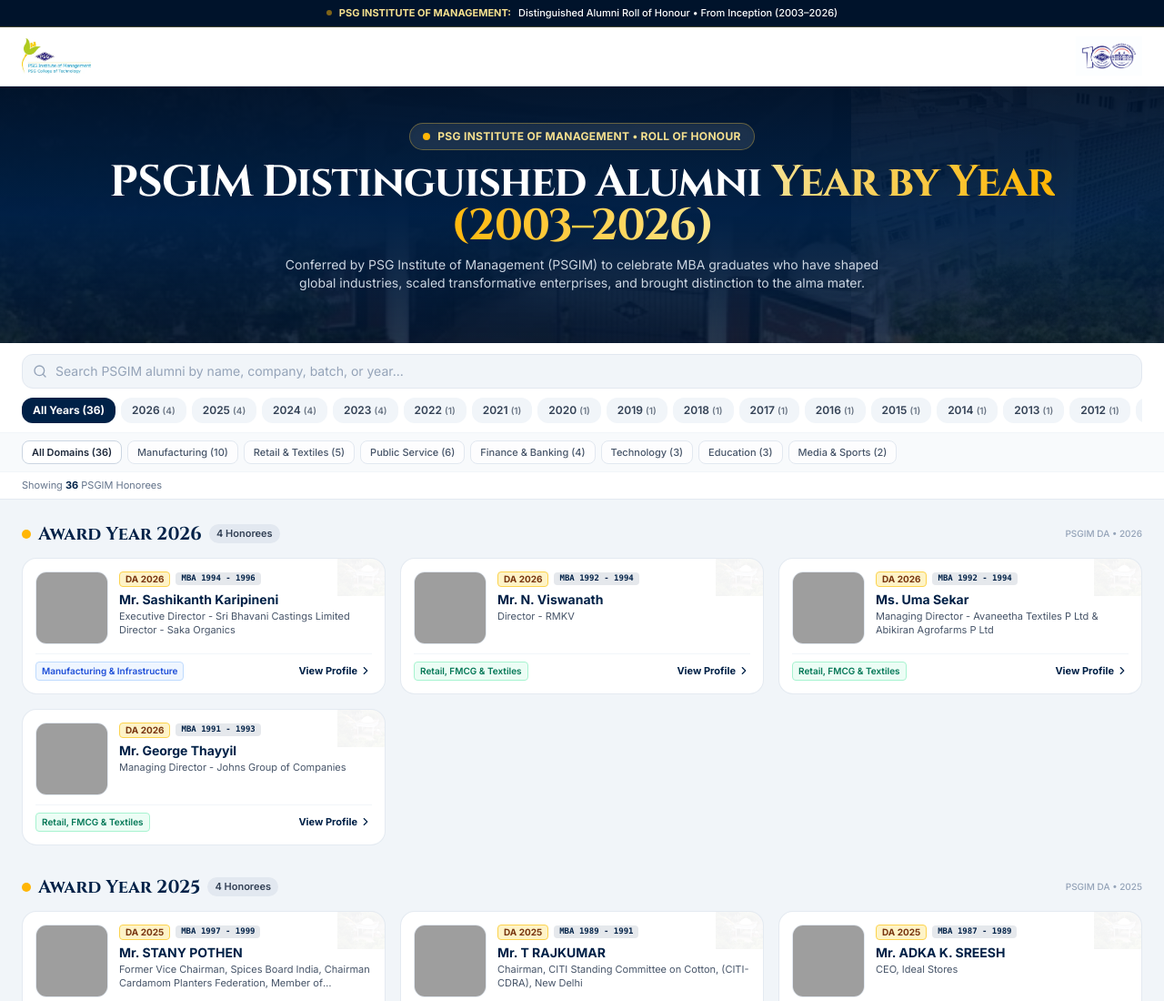
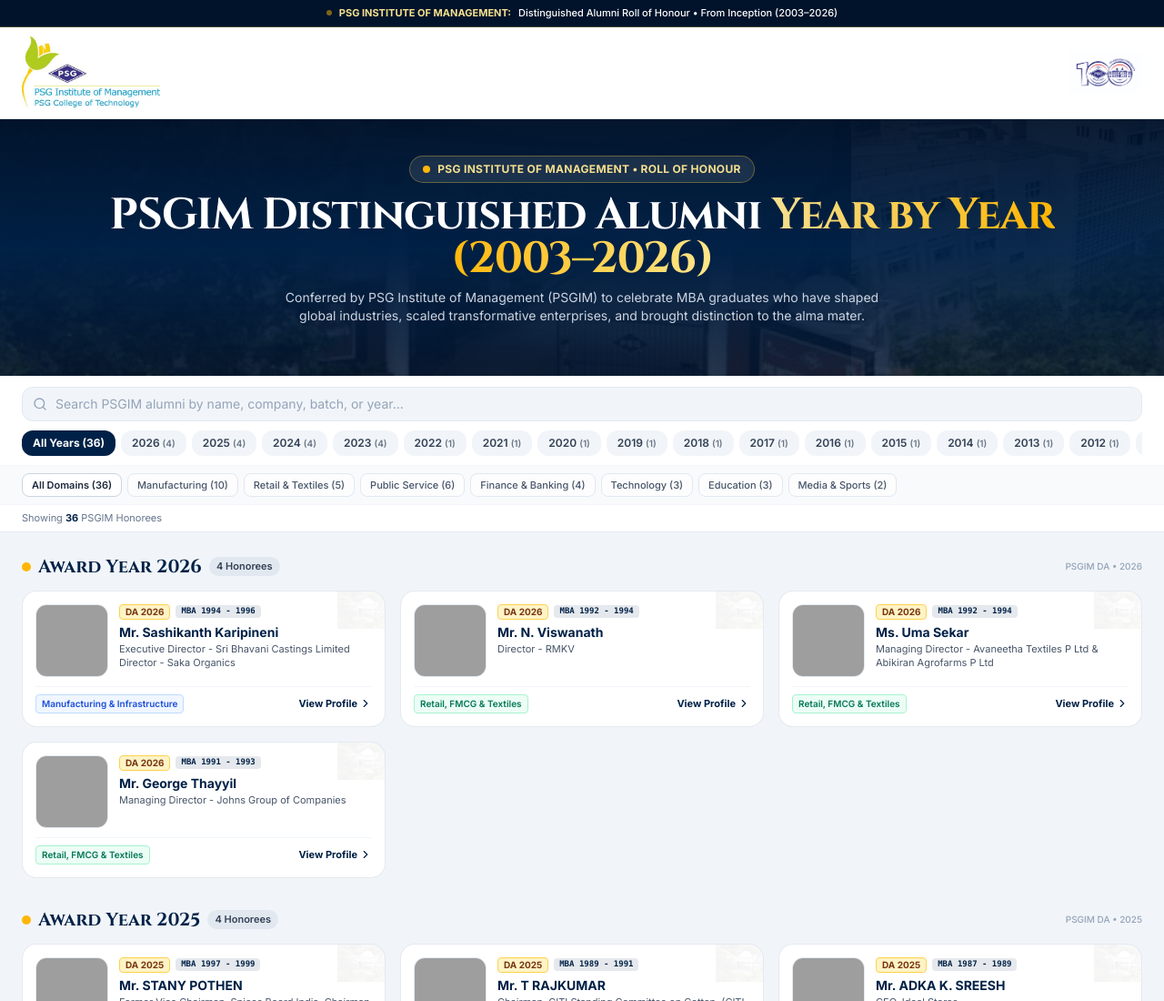
Before and after one commit to devvv555/jarvis-cloud, a plain HTML site: page psg/index.html in a window 1280 px wide. Shown: the top 1100 px of the page at 91% size. Drawn offline with nearby package versions, Linux system fonts and the light colour scheme; grey boxes are pictures that could not be loaded; a web font is replaced by a local one.

Commit message:
Enlarge PSGIM official logo and Centenary logo in header

```diff
--- a/psg/index.html
+++ b/psg/index.html
@@ -80,7 +80,7 @@
 
   <!-- MAIN NAVIGATION BAR (PSGIM & PSGMAA) -->
   <header class="sticky top-0 z-40 bg-white/95 backdrop-blur-md border-b border-slate-200/90 shadow-xs">
-    <div class="max-w-7xl mx-auto px-3 sm:px-6 h-16 sm:h-18 flex items-center justify-between gap-2">
+    <div class="max-w-7xl mx-auto px-3 sm:px-6 h-[80px] sm:h-[100px] flex items-center justify-between gap-3">
 
       <!-- Official Brand Logo: PSG Institute of Management -->
       <a href="#" class="flex items-center shrink-0">
@@ -88,7 +88,7 @@
           src="assets/psg-im-official-logo.png"
           alt="PSG Institute of Management - PSG College of Technology"
           title="PSG Institute of Management"
-          class="h-10 sm:h-13 w-auto object-contain shrink-0 max-w-[160px] sm:max-w-[230px]"
+          class="h-14 sm:h-20 w-auto object-contain shrink-0 drop-shadow-2xs"
         />
       </a>
 
@@ -98,7 +98,7 @@
           src="assets/psg-centenary-100-logo.png"
           alt="Celebrating PSG Centenary 100 Years (1926–2026)"
           title="Celebrating PSG Centenary 100 Years (1926–2026)"
-          class="h-9 sm:h-11 w-auto object-contain shrink-0 max-w-[100px] sm:max-w-[140px]"
+          class="h-12 sm:h-18 w-auto object-contain shrink-0 drop-shadow-2xs"
         />
       </div>
 
@@ -152,7 +152,7 @@
   </section>
 
   <!-- STICKY THUMB-FRIENDLY CONTROLS & YEAR SELECTOR -->
-  <div class="sticky top-16 sm:top-18 z-30 bg-white/95 backdrop-blur-md border-b border-slate-200/90 shadow-xs">
+  <div class="sticky top-[80px] sm:top-[100px] z-30 bg-white/95 backdrop-blur-md border-b border-slate-200/90 shadow-xs">
 
     <!-- Mobile Search Input -->
     <div class="max-w-7xl mx-auto px-3 sm:px-6 pt-3 pb-2">
```
